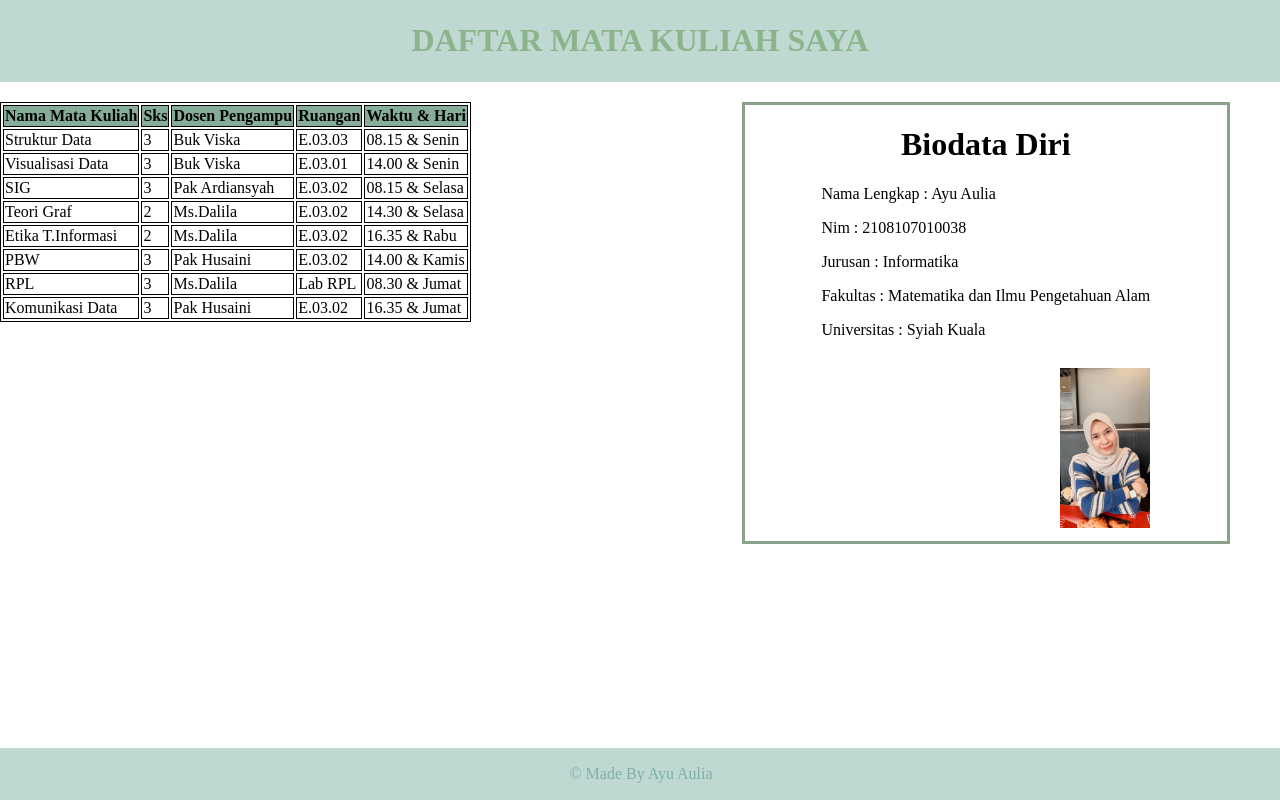
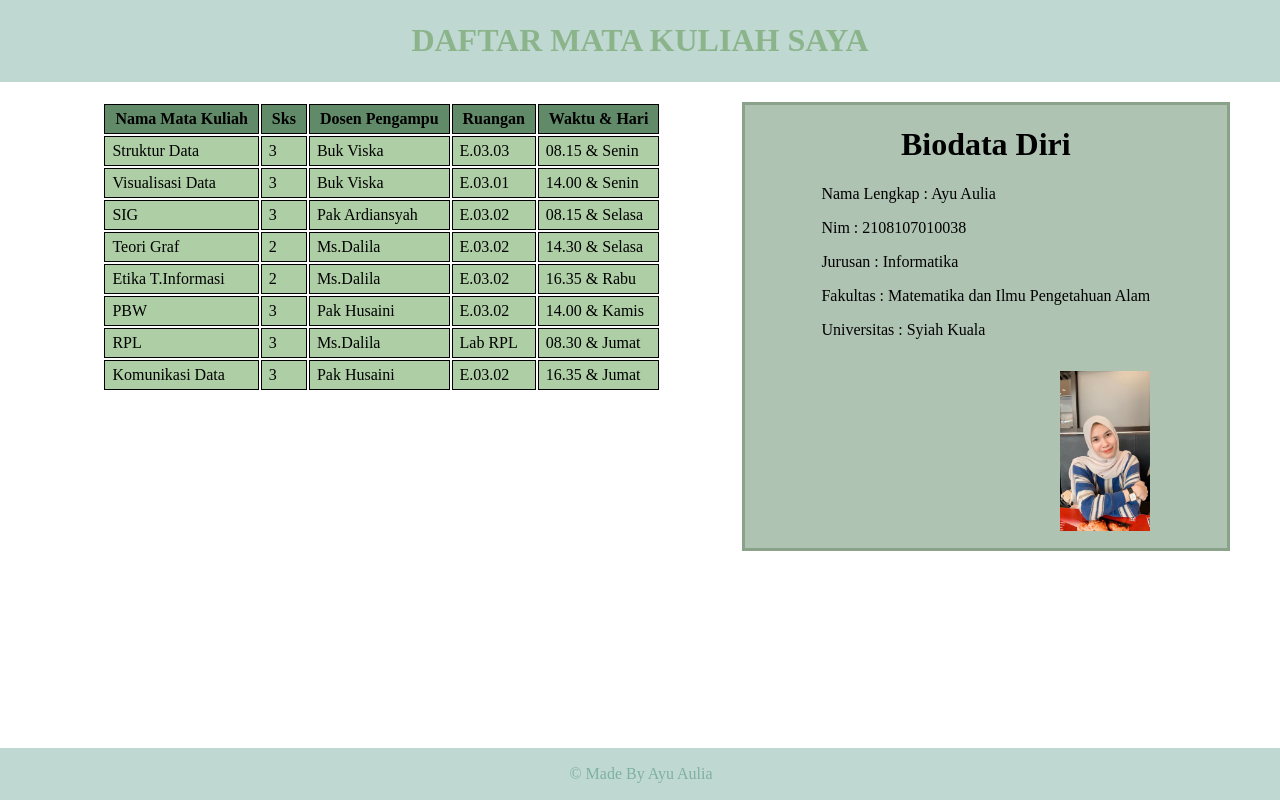
Before and after one commit to Ayuauliaa/lab-pbw-b-Ayu-Aulia, a plain HTML site: page tugas-02/index.html in a window 1280 px wide. Drawn offline with Linux system fonts and the light colour scheme.

Commit message:
fix : mempercantik semua fitur

```diff
--- a/tugas-02/index.html
+++ b/tugas-02/index.html
@@ -28,9 +28,7 @@
 <!DOCTYPE html>
 <html>
  <head>
-  <style>
-    table, th, td { border: 1px solid; }
-  </style>
+
  </head>
 <body>
   <table>
--- a/tugas-02/public/assets/css/style.css
+++ b/tugas-02/public/assets/css/style.css
@@ -24,14 +24,27 @@ body{
   }
 
 th{
-  background-color: rgb(133, 173, 151);
+  border: solid 1px black;
+  background-color: rgb(97, 138, 105);
+  vertical-align: top ;
+  padding: 5px 10px;
 }
-
+td{
+  border: solid 1px black;
+  background-color: rgb(174, 206, 165);
+  vertical-align: top ;
+  padding: 5px 7px;
+}
+table{
+  padding-left: 8%;
+}
 .card{
   margin: 0px 50px ;
   float: right ;
   padding : 0% 6% ;
+  background-color: rgb(175, 195, 179);
   border : 3px rgb(138, 162, 138) solid ;
+  height: 50%;
 }
 
 header:hover{
@@ -41,10 +54,11 @@ header:hover{
 img{
   width: 90px;
   float: right ;
-  padding : 4% 0% ;
+  padding : 5% 0% ;
   align-items: center;
 }
 
 .card h1{
   text-align: center;
+
 }
```
Also changed, not shown: tugas-02/img/lotso.jpg (deleted).
